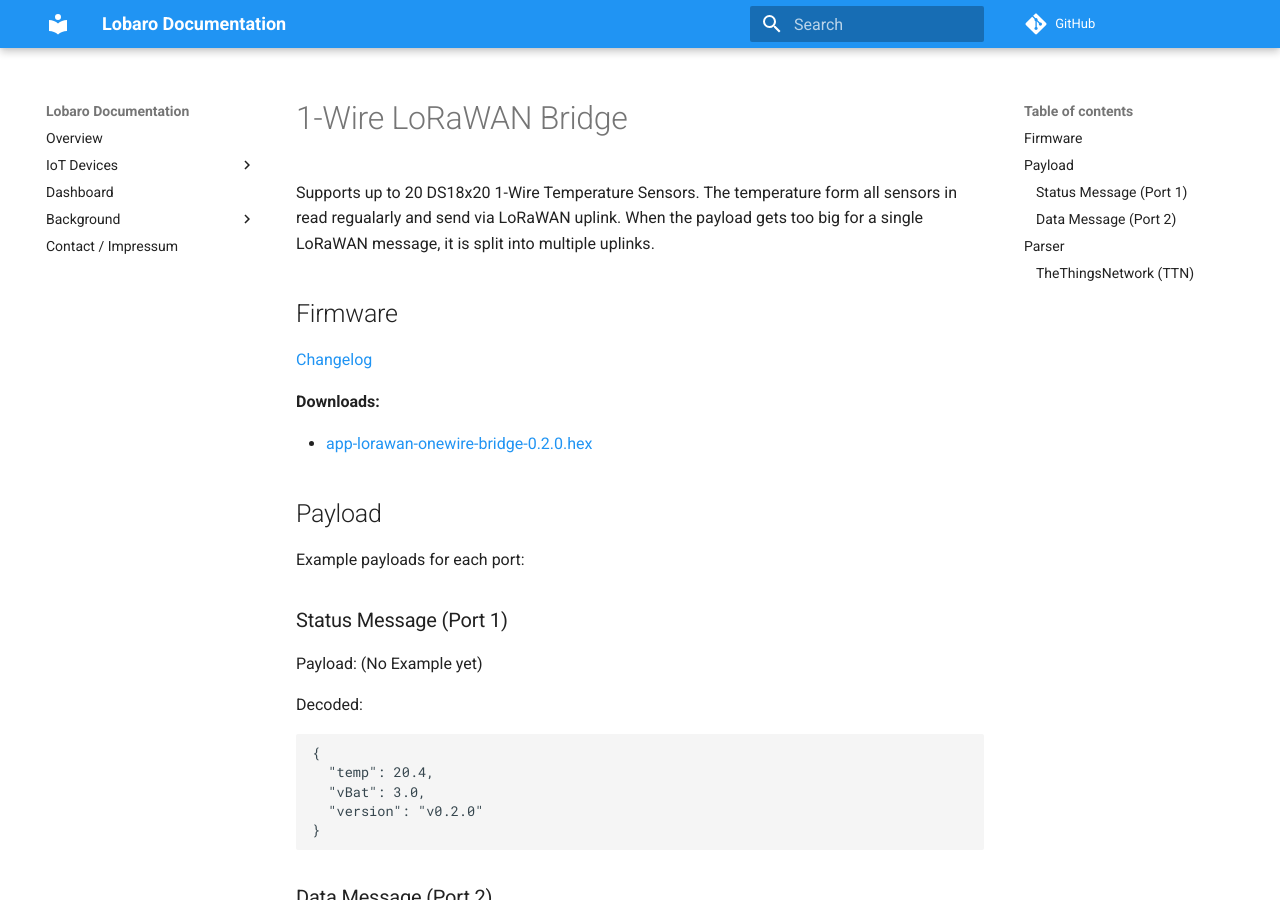
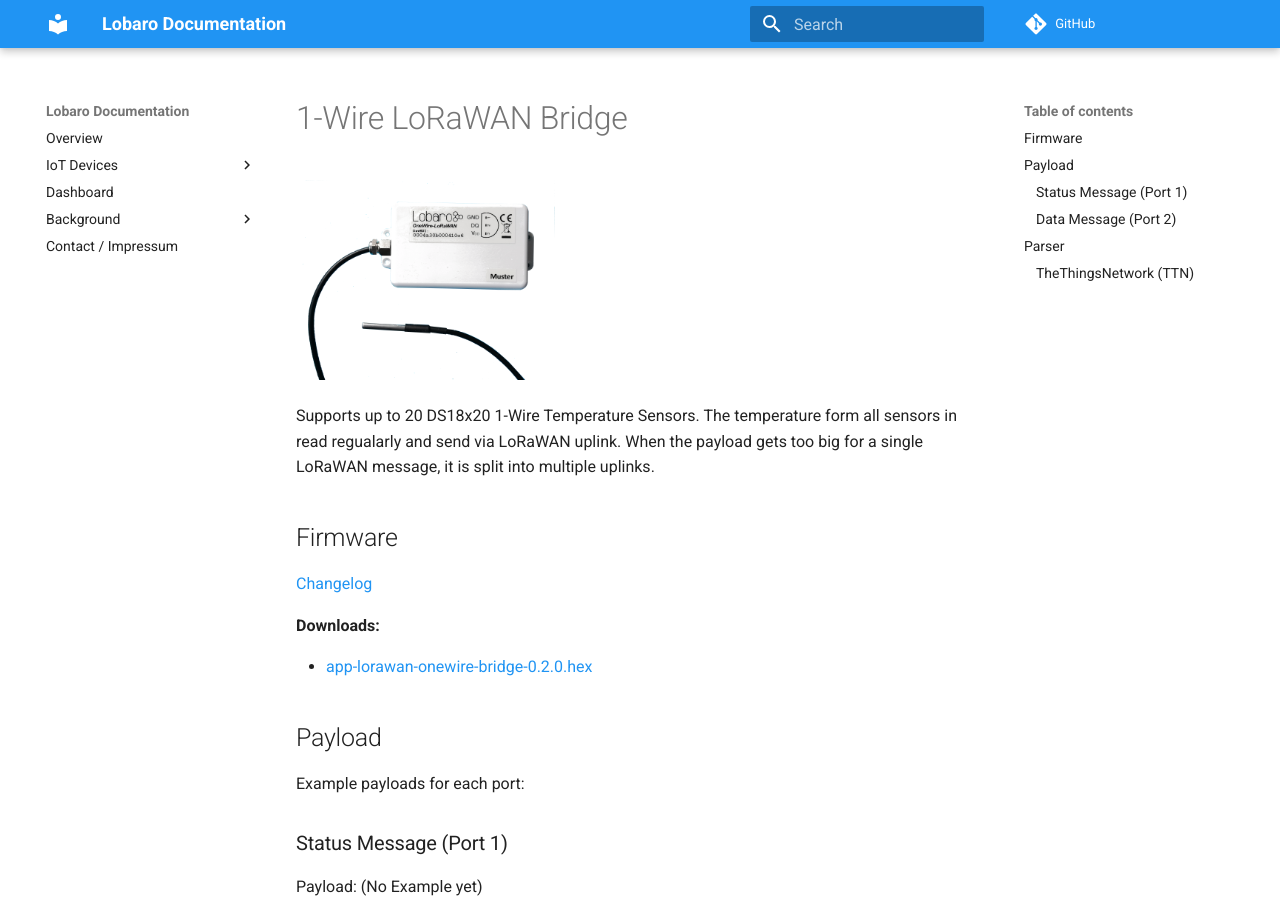
Before and after one commit to Lobaro/docs, an MkDocs documentation site: the page built from docs/IoT-Devices/1-wire-lorawan/index.md, in a window 1280 px wide and 900 px high. Built offline with MkDocs 1.6.1 and Material for MkDocs 9.7.7, drawn with Linux system fonts in a browser that asks for light colours; a script that is not in the unit is left out; comment, search, counter and statistics services are not loaded.

Commit message:
1-wire image

```diff
--- a/docs/IoT-Devices/1-wire-lorawan/index.md
+++ b/docs/IoT-Devices/1-wire-lorawan/index.md
@@ -1,4 +1,6 @@
 # 1-Wire LoRaWAN Bridge
+
+![1-wire-lorawan](files/1-wire-lorawan.png){: style="height: 200px"}
 
 Supports up to 20 DS18x20 1-Wire Temperature Sensors. The temperature form all sensors in read regualarly and send via LoRaWAN uplink.
 When the payload gets too big for a single LoRaWAN message, it is split into multiple uplinks.
```
Also changed, not shown: docs/IoT-Devices/1-wire-lorawan/files/1-wire-lorawan.png (added).
